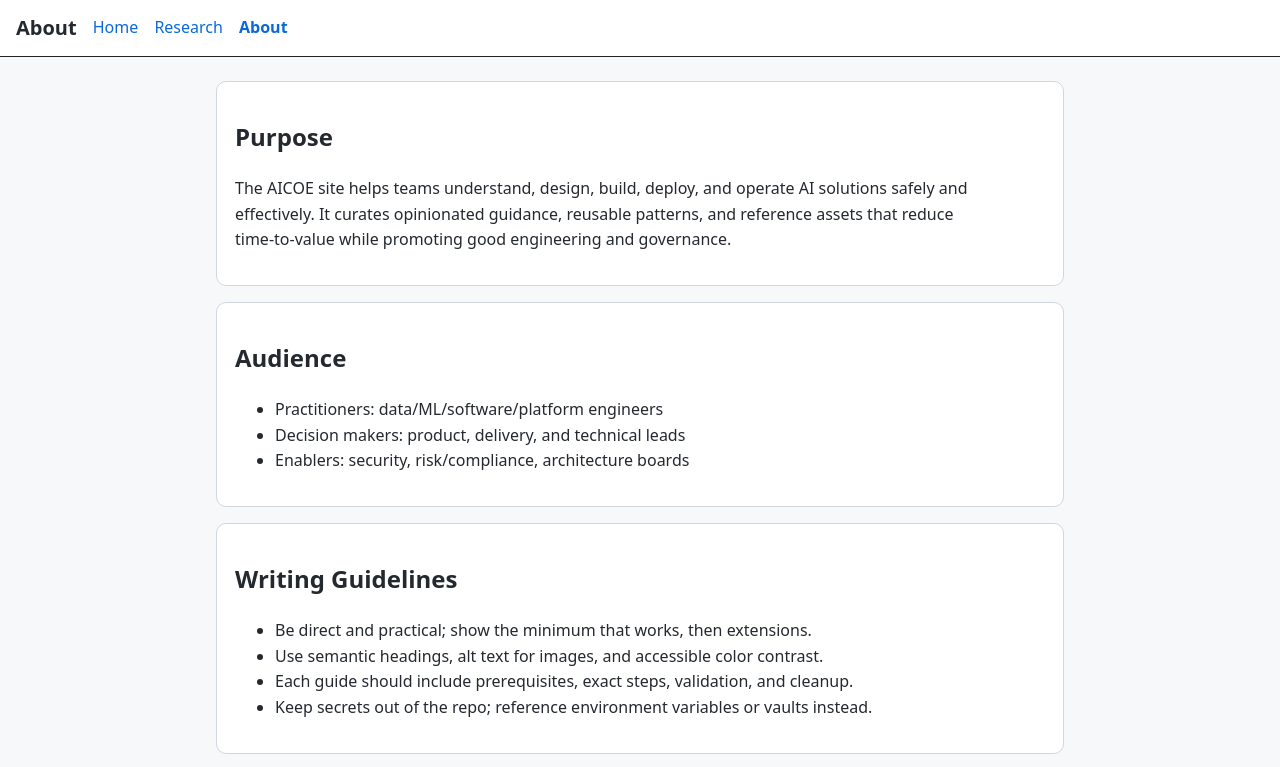
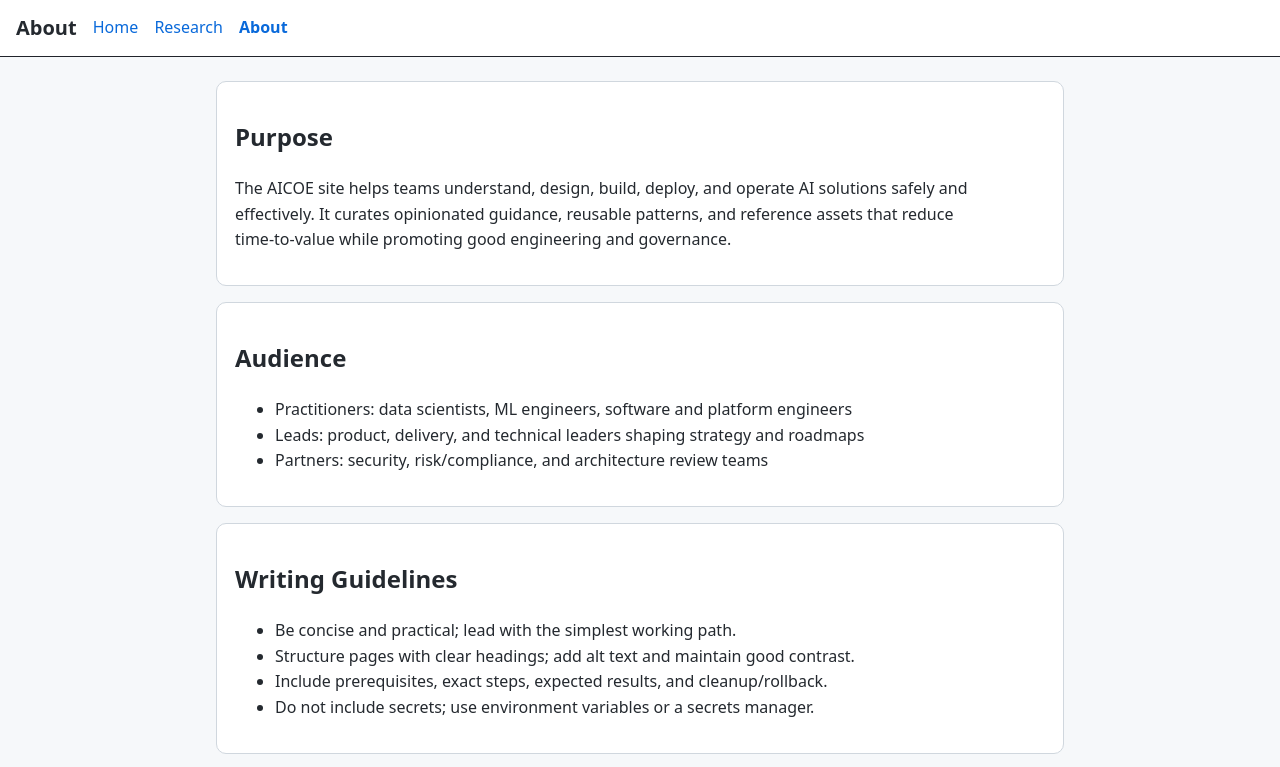
Before and after one commit to aicoe-code/home, a plain HTML site: page docs/about.html in a window 1280 px wide. Shown: the top 767 px of the page. Drawn offline with Linux system fonts and the light colour scheme.

Commit message:
site: publish from Private/00-Public_site

```diff
--- a/docs/about.html
+++ b/docs/about.html
@@ -26,9 +26,9 @@
       <section>
         <h2>Audience</h2>
         <ul>
-          <li>Practitioners: data/ML/software/platform engineers</li>
-          <li>Decision makers: product, delivery, and technical leads</li>
-          <li>Enablers: security, risk/compliance, architecture boards</li>
+          <li>Practitioners: data scientists, ML engineers, software and platform engineers</li>
+          <li>Leads: product, delivery, and technical leaders shaping strategy and roadmaps</li>
+          <li>Partners: security, risk/compliance, and architecture review teams</li>
         </ul>
       </section>
 
@@ -37,10 +37,10 @@
       <section>
         <h2>Writing Guidelines</h2>
         <ul>
-          <li>Be direct and practical; show the minimum that works, then extensions.</li>
-          <li>Use semantic headings, alt text for images, and accessible color contrast.</li>
-          <li>Each guide should include prerequisites, exact steps, validation, and cleanup.</li>
-          <li>Keep secrets out of the repo; reference environment variables or vaults instead.</li>
+          <li>Be concise and practical; lead with the simplest working path.</li>
+          <li>Structure pages with clear headings; add alt text and maintain good contrast.</li>
+          <li>Include prerequisites, exact steps, expected results, and cleanup/rollback.</li>
+          <li>Do not include secrets; use environment variables or a secrets manager.</li>
         </ul>
       </section>
 
```
